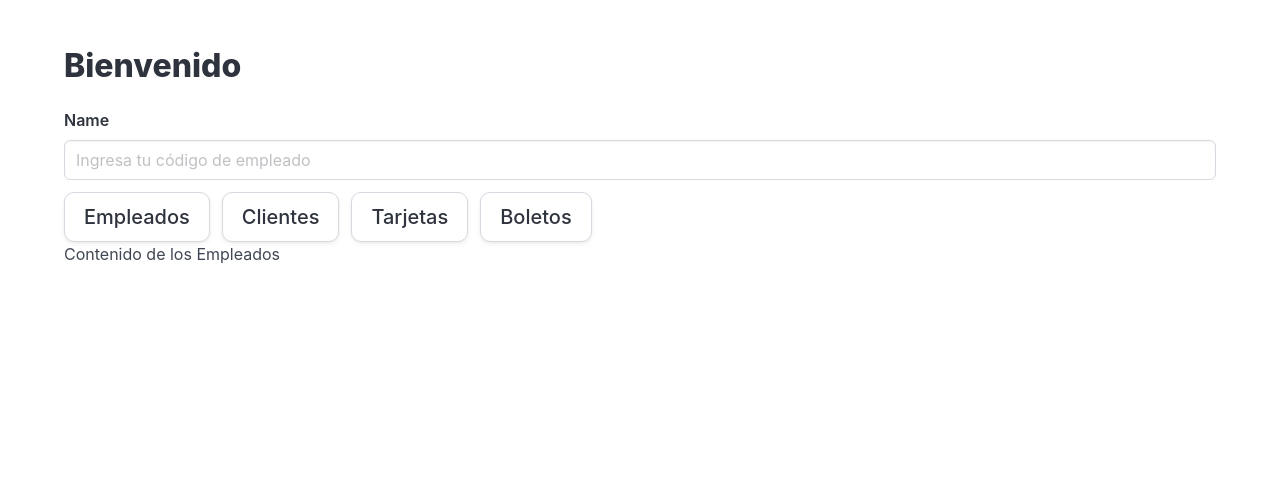
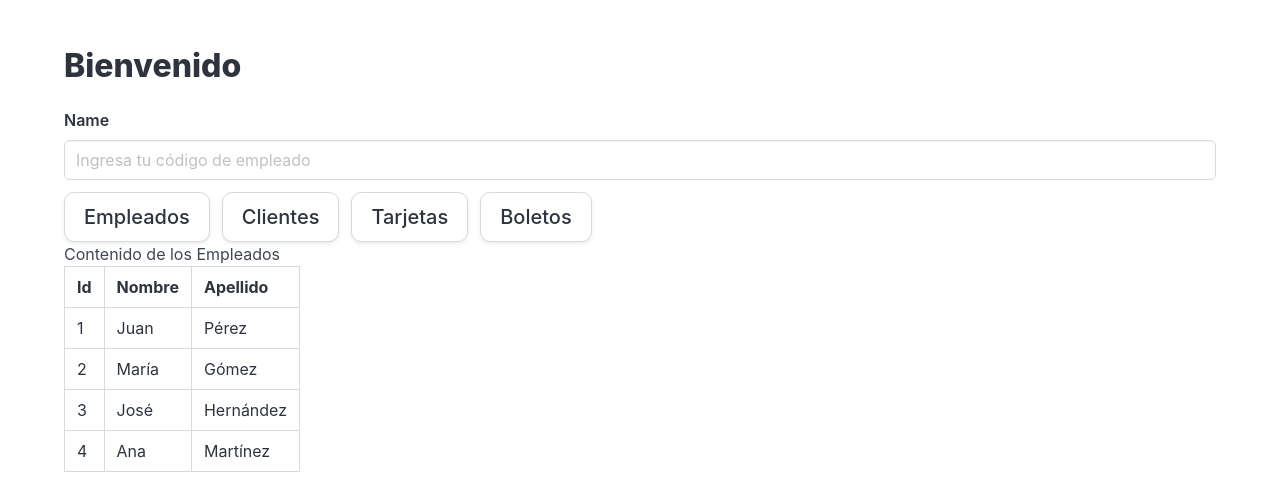
Before and after one commit to franz-bendezu/poo-tren-frontend, a React (Vite) app: page / in a window 1280 px wide. Both pictures are taken after a click on the button "Empleados". Shown: the top 496 px of the page. Built offline with nearby package versions, Linux system fonts and the light colour scheme.

Commit message:
feat: agregar ejemplo de componente con una lista renderizada

```diff
--- a/src/App.jsx
+++ b/src/App.jsx
@@ -1,4 +1,5 @@
 import { useState } from "react";
+import { EmployeeView } from "./views/EmployeeView";
 
 export default function App() {
   const [employeeCode, setEmmployeeCode] = useState();
@@ -49,7 +50,7 @@ export default function App() {
           </button>
         </div>
       </div>
-      {tab === "empleados" && <p>Contenido de los Empleados</p>}
+      {tab === "empleados" && <EmployeeView />}
       {tab === "clientes" && <p>Contenido de los clientes</p>}
       {tab === "tarjetas" && <p>Contenido de los Tarjetas</p>}
       {tab === "boletos" && <p>Contenido de los Boletos</p>}
--- /dev/null
+++ b/src/views/EmployeeView.jsx
@@ -0,0 +1,51 @@
+export function EmployeeView() {
+  const employees = [
+    {
+      id: 1,
+      name: "Juan",
+      lastName: "Pérez",
+      email: "",
+    },
+    {
+      id: 2,
+      name: "María",
+      lastName: "Gómez",
+      email: "",
+    },
+    {
+      id: 3,
+      name: "José",
+      lastName: "Hernández",
+      email: "",
+    },
+    {
+      id: 4,
+      name: "Ana",
+      lastName: "Martínez",
+      email: "",
+    },
+  ];
+  return (
+    <div>
+      <h3>Contenido de los Empleados </h3>
+      <table className="table is-bordered">
+        <thead>
+          <tr>
+            <th>Id</th>
+            <th>Nombre</th>
+            <th>Apellido</th>
+          </tr>
+        </thead>
+        <tbody>
+          {employees.map((employee) => (
+            <tr>
+              <td>{employee.id}</td>
+              <td>{employee.name}</td>
+              <td>{employee.lastName}</td>
+            </tr>
+          ))}
+        </tbody>
+      </table>
+    </div>
+  );
+}
```
